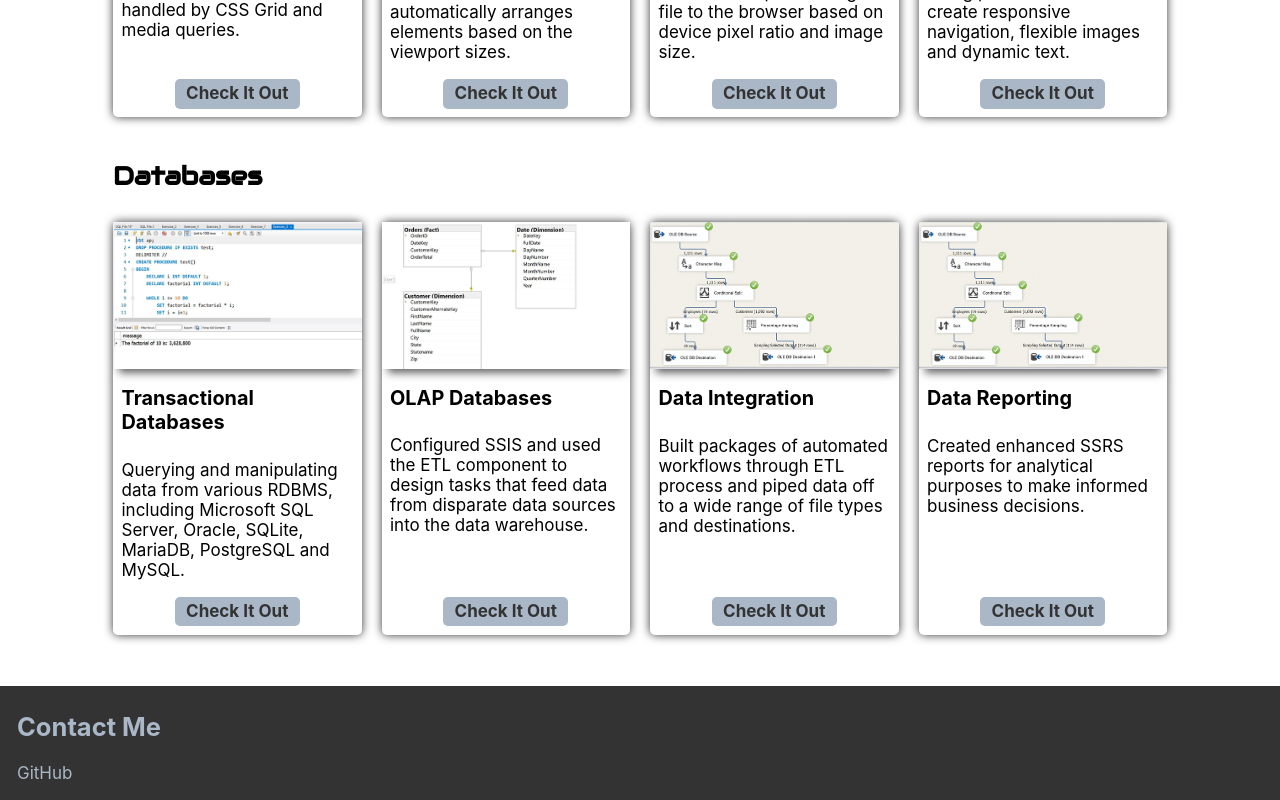
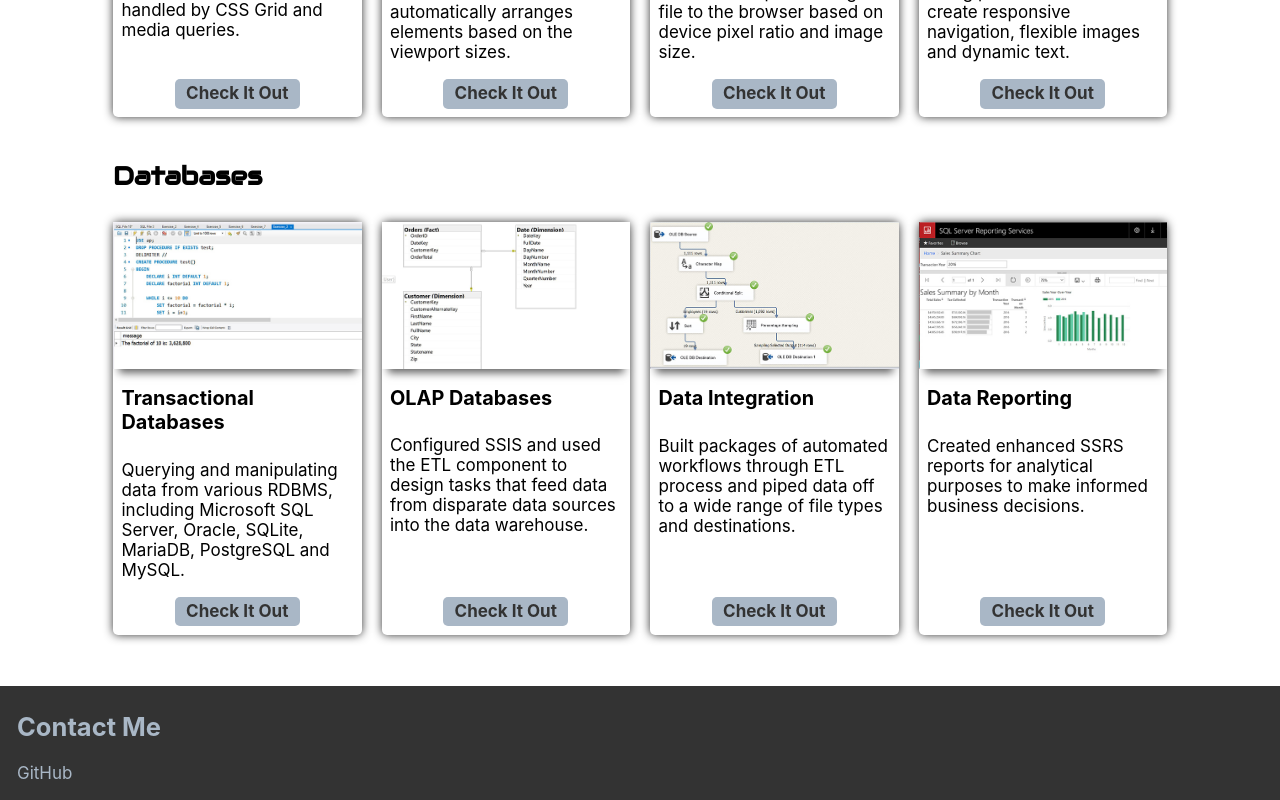
Before and after one commit to phmaa/my-app, a React (Create React App) app: page / in a window 1280 px wide. Shown: the part 1174-1974 px from the top of the page. Built offline with nearby package versions, Linux system fonts and the light colour scheme.

Commit message:
test image file

```diff
--- a/src/components/Projects.js
+++ b/src/components/Projects.js
@@ -36,7 +36,7 @@ const sections = [
       title:'Data Integration',
       para:'Built packages of automated workflows through ETL process and piped data off to a wide range of file types and destinations.',
       link: '#'},
-      {image:'/images/package-350.jpg',
+      {image:'/images/report-350.jpg',
       title:'Data Reporting',
       para:'Created enhanced SSRS reports for analytical purposes to make informed business decisions.',
       link: 'https://phmaa.github.io/reporting/'}]
```
